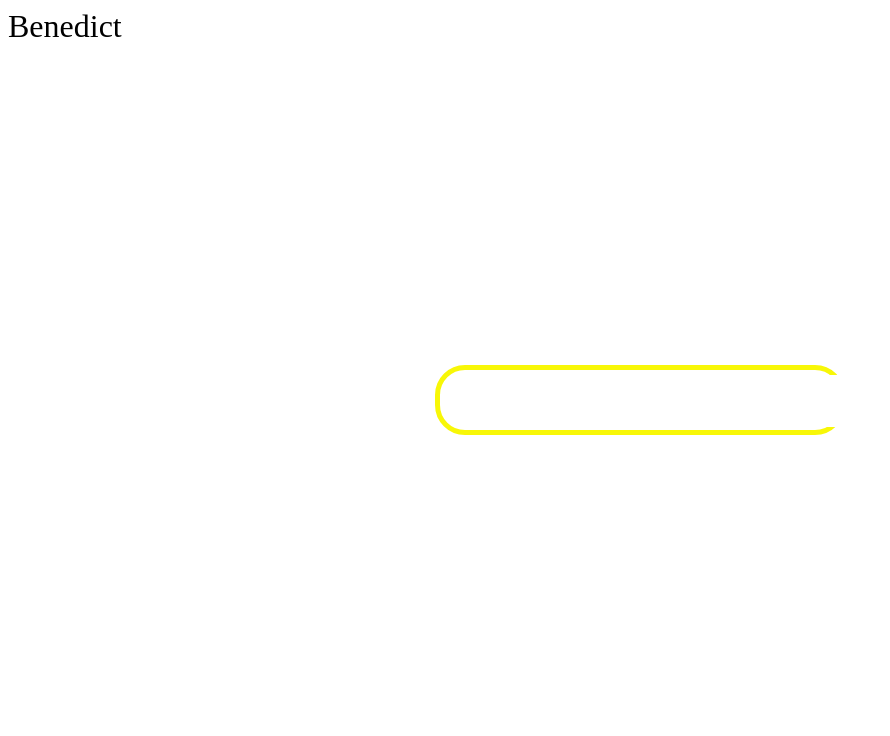
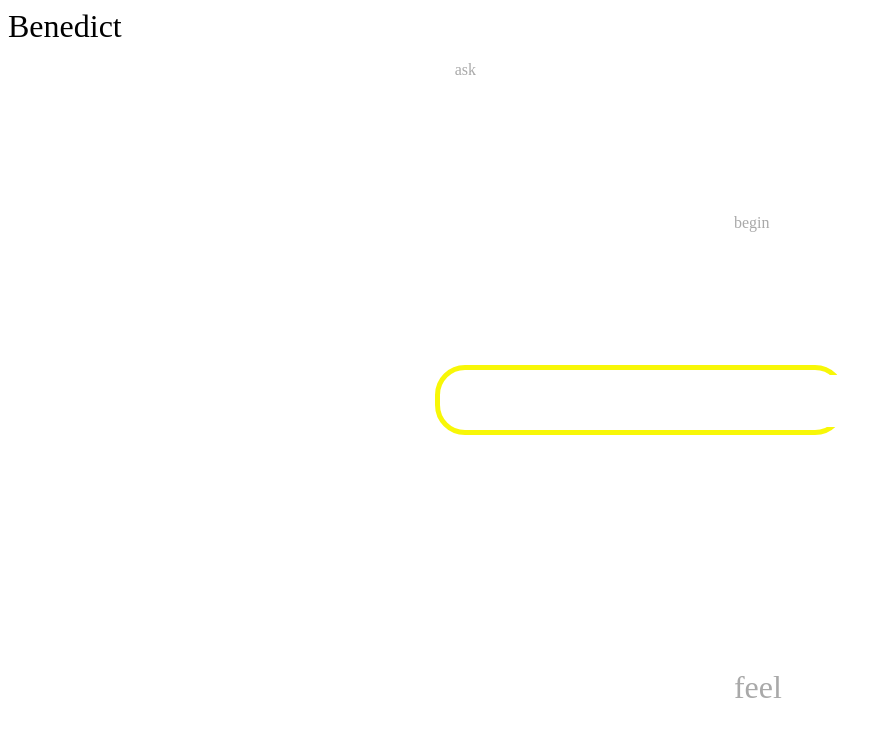
Before and after one commit to kpug/benedict2, an Angular app in the folder eggs-benedict/: page / in a window 1280 px wide. Shown: the top 736 px of the page, without its empty margins (0-890 px from the left). Built offline with nearby package versions, Linux system fonts and the light colour scheme.

Commit message:
add css animation

```diff
--- a/eggs-benedict/src/app/home.component.html
+++ b/eggs-benedict/src/app/home.component.html
@@ -13,5 +13,14 @@
       </li>
     </ul>
   </div>
-
+  <div class="animation">
+    <p class="slide" *ngFor="let w of fake">
+      {{ w }}
+    </p>
+  </div>
+  <div class="animation">
+    <p class="slide" *ngFor="let w of fake">
+      {{ w }}
+    </p>
+  </div>
 </div>
--- a/eggs-benedict/src/app/home.component.scss
+++ b/eggs-benedict/src/app/home.component.scss
@@ -7,10 +7,13 @@
 }
 
 .content {
+  z-index: 1;
+  background-color: white;
   position: absolute;
   top: 50%;
   left: 50%;
   transform: translate(-50%, -50%);
+
 
   .round {
     height: 60px;
@@ -34,6 +37,7 @@
   }
 
   .searched-list {
+    background-color: white;
     list-style-type: none;
     // border: 1px solid;
     top: 54px;
@@ -53,6 +57,33 @@
       text-decoration: none;
     }
   }
+}
 
+.animation {
+  z-index: -1;
+  margin-left: -50%;
 
+  .slide {
+    position: relative;
+    animation-duration: 20s;
+
+    animation-name: slidein;
+    animation-iteration-count: infinite;
+    font-size: 2em;
+    color: #A9A9A9;
+    /* transform: rotate(20deg); */
+    // background-color: yellow;
+
+    @keyframes slidein {
+      from {
+        margin-left: 110%;
+        // width: 100%
+      }
+
+      to {
+        margin-left: -20%;
+        // width: 100%;
+      }
+    }
+  }
 }
--- a/eggs-benedict/src/app/home.component.ts
+++ b/eggs-benedict/src/app/home.component.ts
@@ -1,11 +1,12 @@
-import { Component } from "@angular/core";
+import { Component, AfterViewInit } from "@angular/core";
+import { StaticSymbolResolver, ElementSchemaRegistry } from "@angular/compiler";
 
 @Component({
   selector: "app-home",
   templateUrl: "./home.component.html",
   styleUrls: ["./home.component.scss"]
 })
-export class HomeComponent {
+export class HomeComponent implements AfterViewInit {
   words: String[] = [];
 
   fake: String[] = [
@@ -61,6 +62,21 @@ export class HomeComponent {
     "would"
   ];
 
+  ngAfterViewInit() {
+    const elems = document.getElementsByClassName("slide");
+
+    for (let i = 0; i < elems.length; i++) {
+      elems[i].style.setProperty(
+        "animation-delay",
+        Math.round(Math.random() * 10) + "s"
+      );
+      elems[i].style.setProperty(
+        "font-size",
+        Math.round(Math.random() * 5) + "em"
+      );
+    }
+  }
+
   onKeyUp(event) {
     // console.log(event.target.value);
     if (event.target.value === "") {
```
